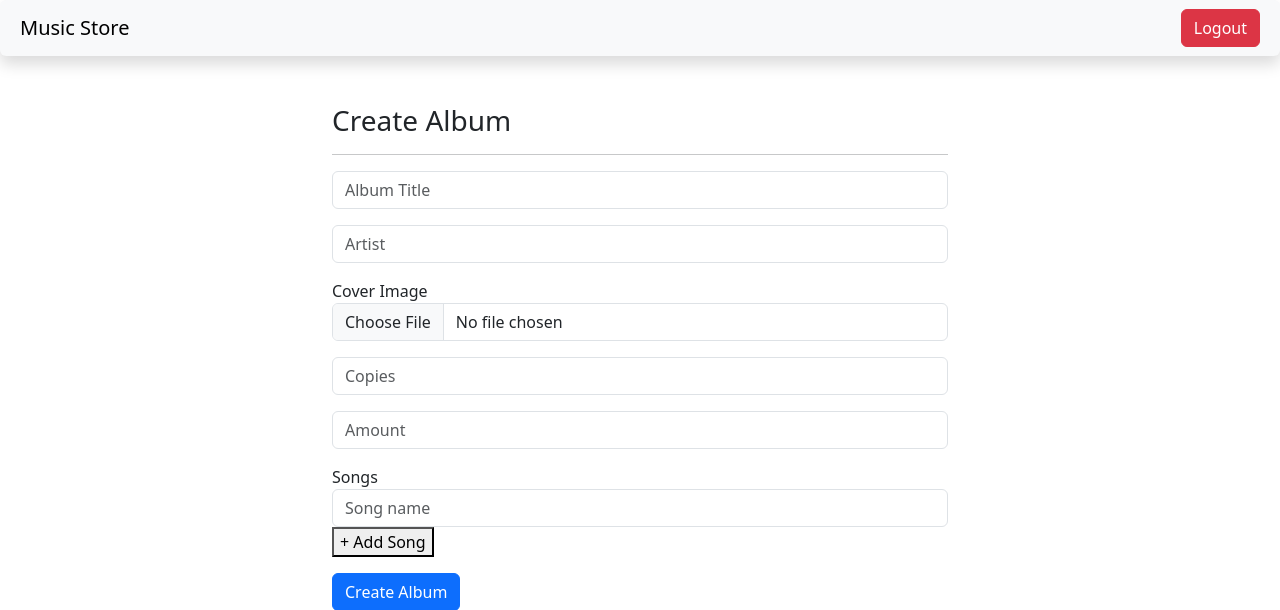
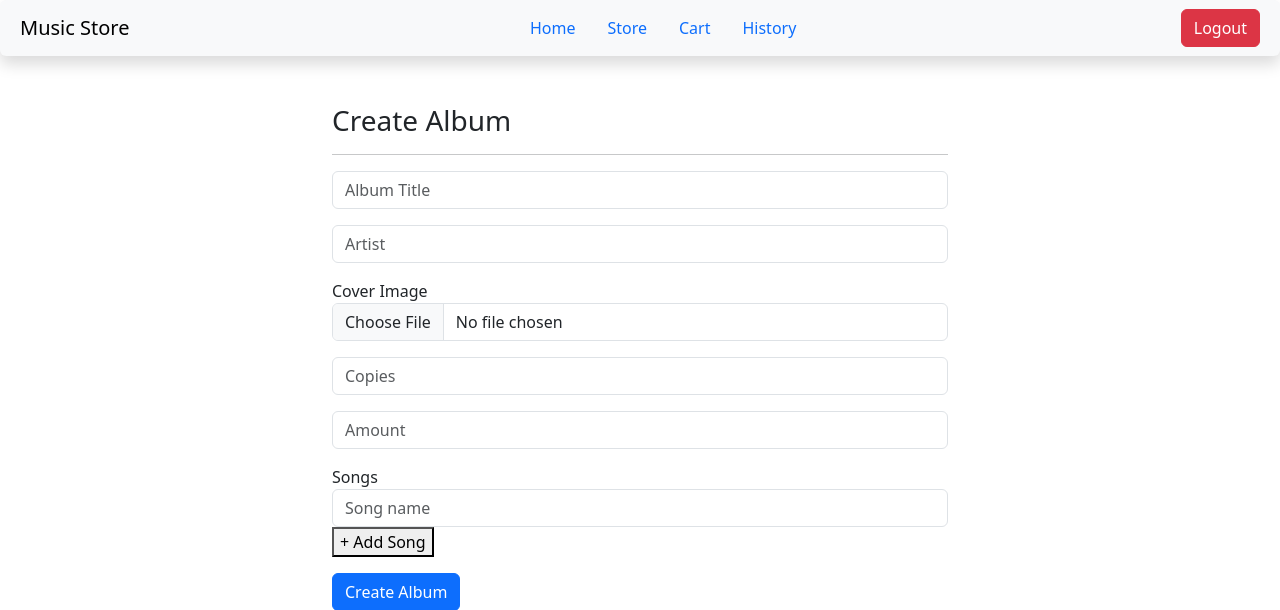
Before and after one commit to Aditya-1406/Music-store-flask, a Flask app: page /create-album in a window 1280 px wide. Shown: the top 610 px of the page. Run offline with Flask 3, Linux system fonts and the light colour scheme; the visitor is signed in with stand-in values (Sample User, id 1); some libraries are stand-ins or nearby versions.

Commit message:
added the user navigation

```diff
--- a/Music-Store/app/templates/layout.html
+++ b/Music-Store/app/templates/layout.html
@@ -11,13 +11,30 @@
 
 <body>
     <nav class="navbar bg-body-tertiary shadow p-2 mb-5 bg-body-tertiary rounded">
+        {%if session.get("user_id")%}
         <div class="container-fluid">
-            <a class="navbar-brand">Music Store</a>
+            <a href="{{url_for('store')}}" class="navbar-brand">Music Store</a>
+
+            <ul class="nav justify-content-center nav-underling">
+                <li class="nav-item">
+                    <a class="nav-link active" aria-current="page" href="{{url_for('store')}}">Home</a>
+                </li>
+                <li class="nav-item">
+                    <a class="nav-link" href="{{url_for('home')}}">Store</a>
+                </li>
+                <li class="nav-item">
+                    <a class="nav-link" href="{{url_for('view_cart')}}">Cart</a>
+                </li>
+                <li class="nav-item">
+                    <a class="nav-link" aria-disabled="true" href="{{url_for('orders')}}">History</a>
+                </li>
+            </ul>
+            {%endif%}
+
+
             <form class="d-flex" role="search">
                 {% if session.get("user_id")%}
                 <a href="{{url_for('logout')}}" class="btn btn-danger"> Logout</a>
-                {%else%}
-                <a href="{{url_for('login')}}" class="btn btn-success"> login</a>
                 {%endif%}
             </form>
         </div>
--- a/Music-Store/app/views/carts.py
+++ b/Music-Store/app/views/carts.py
@@ -43,6 +43,11 @@ class ViewCartView(MethodView):
     def get(self):
         user_id = session.get("user_id")
         cart = Cart.query.filter_by(user_id=user_id).first()
+
+        # 🔥 SAFE CHECK
+        if not cart or not cart.items:
+            return render_template("view_cart.html", cart=None, total=0)
+
         total = 0
         for item in cart.items:
             if item.quantity > item.album.copies:
@@ -128,6 +133,7 @@ class CheckoutView(MethodView):
 
         flash("Payment Successful! Invoice sent to your email.", "success")
         return redirect(url_for("orders"))
+
 class OrderHistoryView(MethodView):
     @login_required
     def get(self):
```
